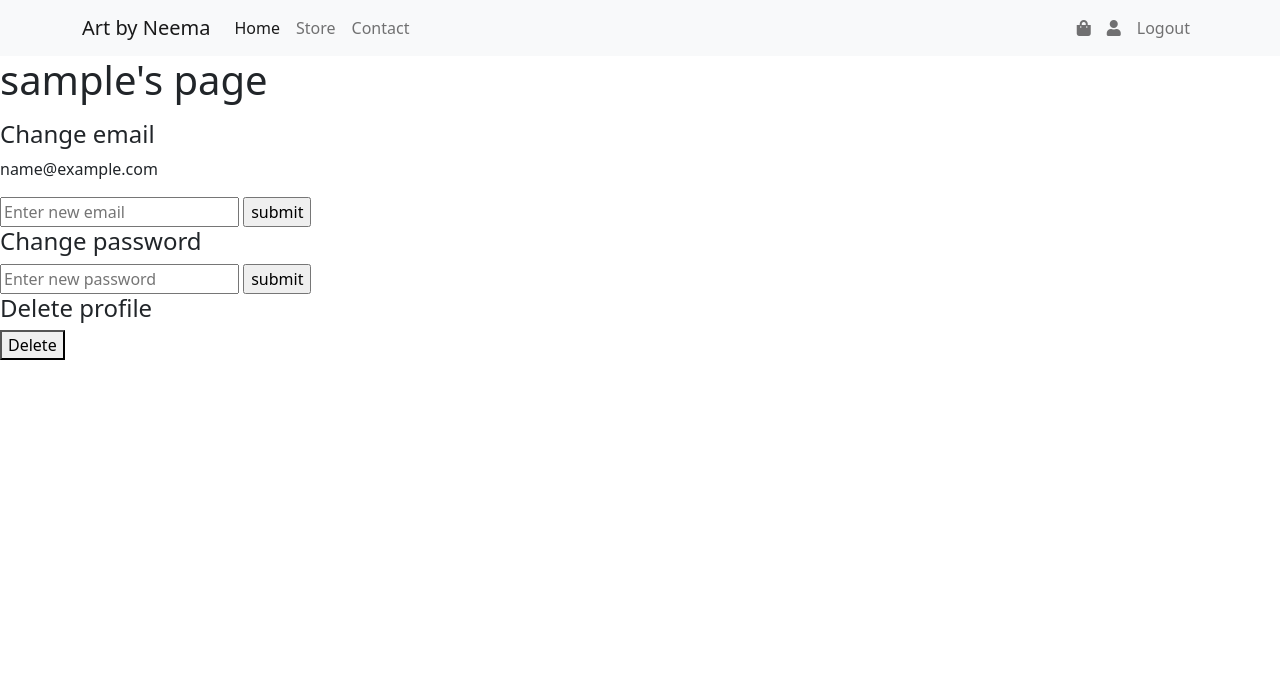
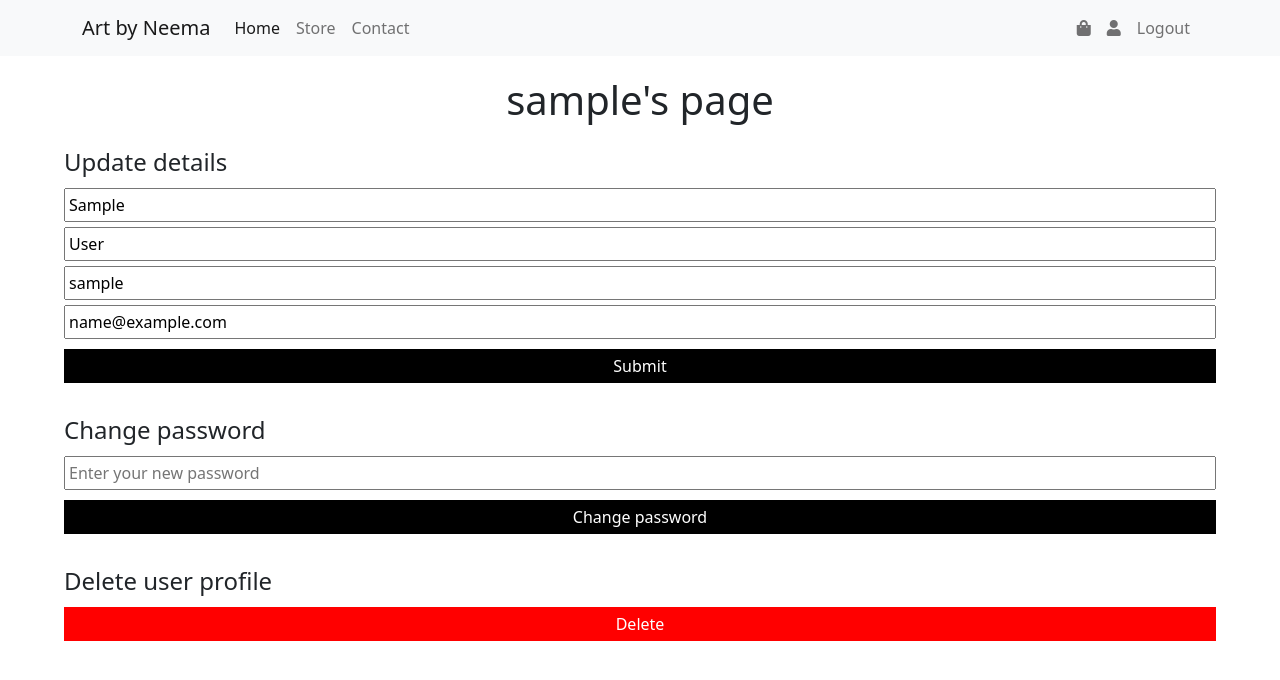
Before and after one commit to chrper80/Code-institute_milestone-project_nr4, a Django app: page /user_page/ in a window 1280 px wide. Shown: the top 680 px of the page. Run offline with Django 3.2, Linux system fonts and the light colour scheme; the visitor is signed in with stand-in values (Sample User, id 1).

Commit message:
Working on user page, rebuilding, not finished yet

```diff
--- a/users/static/users/users.css
+++ b/users/static/users/users.css
@@ -0,0 +1,43 @@
+* {
+    padding: 0;
+    margin: 0;
+}
+
+.heading {
+    text-align: center;
+    margin-bottom: 20px;
+}
+
+
+#container{
+    width: 90%;
+    margin: 20px auto 0 auto;
+    display: flex;
+    justify-content: center;
+    flex-direction: column;
+}
+
+.input{
+    width: 100%;
+    margin-bottom: 5px;
+    padding: 3px;
+}
+
+.submit-button{
+    width: 100%;
+    background-color: black;
+    color: white;
+    border: none;
+    padding: 5px;
+    margin-top: 5px;
+    margin-bottom: 5px;
+}
+
+.delete-button{
+    background-color: red;
+    color: white;
+    width: 100%;
+    border: none;
+    padding: 5px;
+    margin-bottom: 25px;
+}
--- a/users/templates/users/user_page.html
+++ b/users/templates/users/user_page.html
@@ -1,24 +1,45 @@
 {% extends 'base.html' %}
 {% load static %}
+{% block css %}
+<link rel="stylesheet" href="{% static 'users/users.css' %}">
+{% endblock %}
 
 {% block content %}
 
+<section id="container">
+    <h1 class="heading">{{username}}'s page</h1>
 
-    <h1>{{username}}'s page</p>
-    <h4>Change email</h4>
-    <p>{{email}}</p>
-    <form action="{% url 'change_email' %}" method="POST">
+    <form action="{% url 'change_stuff' %}" method="POST">
         {% csrf_token %}
-        <input type="email" placeholder="Enter new email" name="email">
-        <input type="submit", value="submit">
+        <fieldset>
+            <legend>Update details</legend>
+            <input class="input" type="text" name="first_name" value="{{first_name}}">
+            <input class="input" type="text" name="last_name" value="{{last_name}}">
+            <input class="input" type="text" name="username" value="{{username}}">
+            <input class="input" type="email" name="email" value="{{email}}">
+            <input class="submit-button" type="submit" value="Submit">
+        </fieldset>
     </form>
-    <h4>Change password</h4>
+
+    <br>
+
     <form action="{% url 'change_password' %}" method="POST">
         {% csrf_token %}
-        <input type="password" placeholder="Enter new password" name="password">
-        <input type="submit", value="submit">
+        <fieldset>
+            <legend>Change password</legend>
+            <input class="input" type="password" placeholder="Enter your new password" name="password">
+            <input class="submit-button" type="submit" value="Change password">
+        </fieldset>
     </form>
-    <h4>Delete profile</h4>
-    <a href="{% url 'delete_user' %}"><button>Delete</button></a>
 
+    <br>
+
+    <form action="{% url 'delete_user' %}">
+        <fieldset>
+            <legend>Delete user profile</legend>
+            <input class="delete-button" type="submit" value="Delete">
+        </fieldset>
+
+    </form>
+</section>
 {% endblock %}
--- a/users/urls.py
+++ b/users/urls.py
@@ -5,6 +5,6 @@ urlpatterns = [
     path("new_user/", views.new_user, name="new_user"),
     path("user_page/", views.user_page, name="user_page"),
     path("change_password/", views.change_password, name="change_password"),
-    path("change_email/", views.change_email, name="change_email"),
     path("delete_user/", views.delete_user, name="delete_user"),
+    path("change_stuff/", views.change_stuff, name="change_stuff"),
 ]
--- a/users/views.py
+++ b/users/views.py
@@ -19,15 +19,16 @@ def new_user(request):
 
 
 def user_page(request):
-
+    first_name = request.user.first_name
+    last_name = request.user.last_name
     username = request.user.username
     email = request.user.email
-    password = request.user.password
 
     context = {
         "username": username,
         "email": email,
-        "password": password
+        "first_name": first_name,
+        "last_name": last_name
     }
 
     return render(request, 'users/user_page.html', context)
@@ -45,11 +46,14 @@ def change_password(request):
         return redirect("login")
 
 
-def change_email(request):
-    if request.method == "POST":
+def change_stuff(request):
+    if request.method == 'POST':
         user = User.objects.get(username=request.user.username)
-        new_email = request.POST["email"]
-        user.email = new_email
+        form = request.POST
+        user.first_name = form["first_name"]
+        user.last_name = form["last_name"]
+        user.user_name = form["username"]
+        user.email = form["email"]
         user.save()
 
         return redirect("user_page")
```
